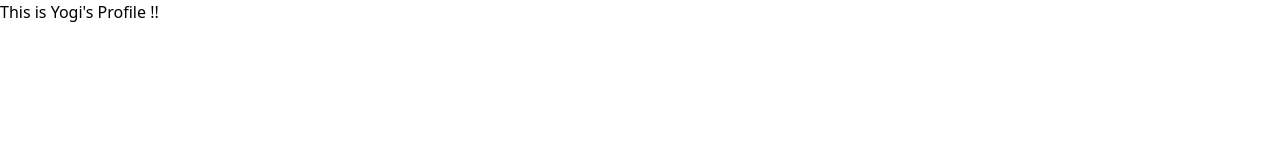
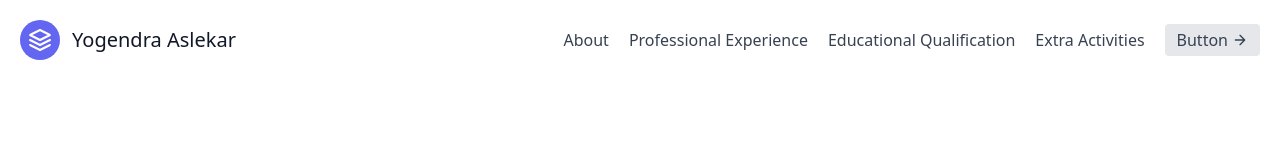
Before and after one commit to aslekaryogendra/myprofile, a plain HTML site: page index.html in a window 1280 px wide. Drawn offline with nearby package versions, Linux system fonts and the light colour scheme.

Commit message:
Header Update

```diff
--- a/index.html
+++ b/index.html
@@ -4,7 +4,29 @@
   <meta name="viewport" content="width=device-width, initial-scale=1.0" />
   <link href="https://unpkg.com/tailwindcss@^2/dist/tailwind.min.css" rel="stylesheet">
 </head>
-<body>
-    <h1>This is Yogi's Profile !!</h1>
-</body>
+    <body>
+        <header class="text-gray-700 body-font">
+            <div class="container mx-auto flex flex-wrap p-5 flex-col md:flex-row items-center">
+              <a class="flex title-font font-medium items-center text-gray-900 mb-4 md:mb-0">
+                <svg xmlns="http://www.w3.org/2000/svg" fill="none" stroke="currentColor" stroke-linecap="round" stroke-linejoin="round" stroke-width="2" class="w-10 h-10 text-white p-2 bg-indigo-500 rounded-full" viewBox="0 0 24 24">
+                  <path d="M12 2L2 7l10 5 10-5-10-5zM2 17l10 5 10-5M2 12l10 5 10-5"></path>
+                </svg>
+                <span class="ml-3 text-xl">Yogendra Aslekar</span>
+              </a>
+              <nav class="md:ml-auto flex flex-wrap items-center text-base justify-center">
+                <a class="mr-5 hover:text-gray-900">About</a>
+                <a class="mr-5 hover:text-gray-900">Professional Experience</a>
+                <a class="mr-5 hover:text-gray-900">Educational Qualification</a>
+                <a class="mr-5 hover:text-gray-900">Extra Activities</a>
+              </nav>
+              <button class="inline-flex items-center bg-gray-200 border-0 py-1 px-3 focus:outline-none hover:bg-gray-300 rounded text-base mt-4 md:mt-0">Button
+                <svg fill="none" stroke="currentColor" stroke-linecap="round" stroke-linejoin="round" stroke-width="2" class="w-4 h-4 ml-1" viewBox="0 0 24 24">
+                  <path d="M5 12h14M12 5l7 7-7 7"></path>
+                </svg>
+              </button>
+            </div>
+          </header>
+
+
+    </body>
 </html>
```
